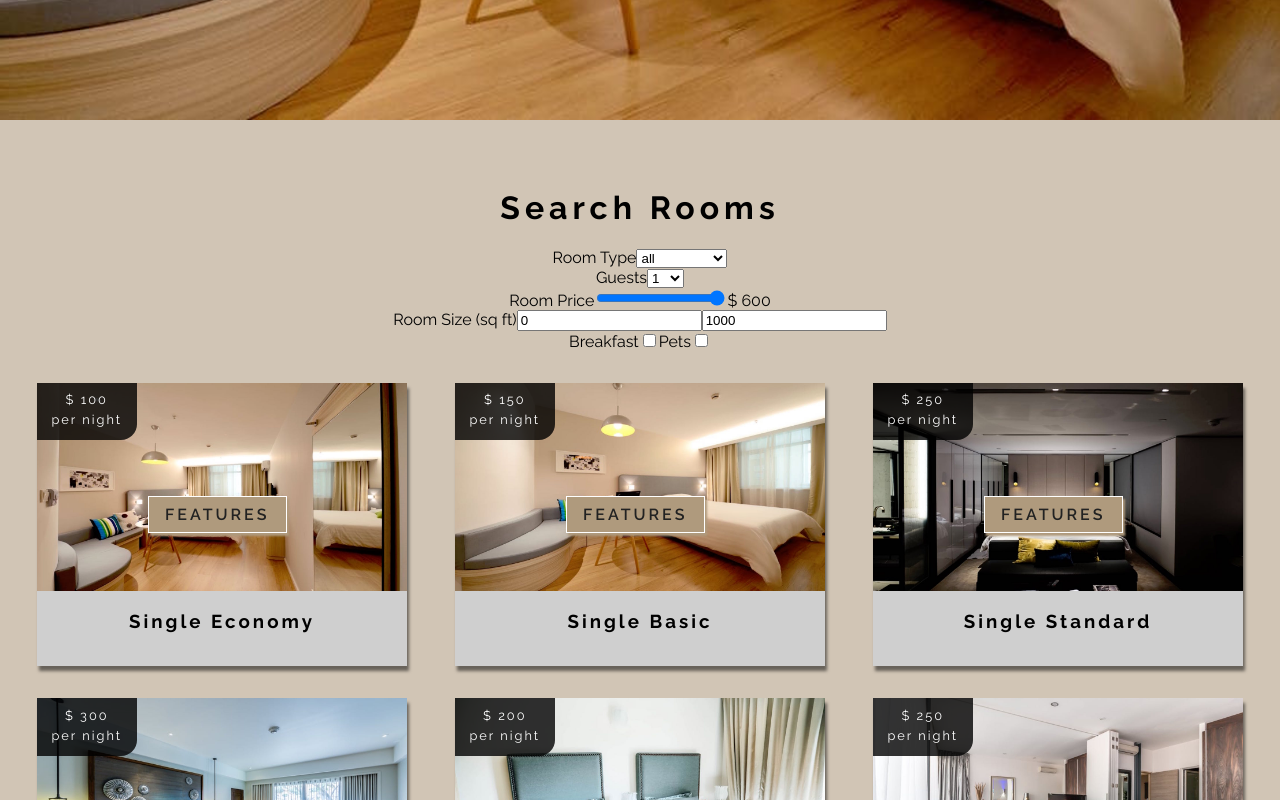
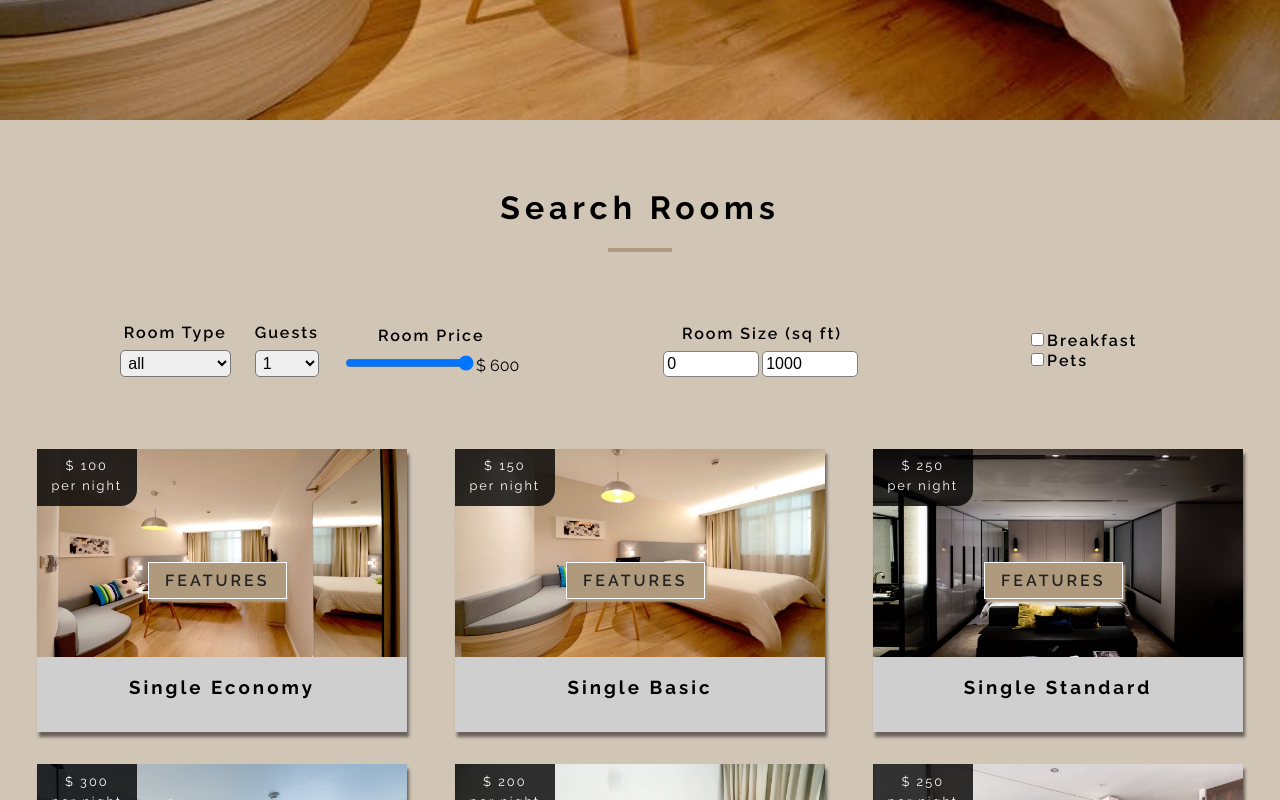
Before and after one commit to zaremakayasova/Margarita-Hotel, a React (Create React App) app: page /rooms in a window 1280 px wide. Shown: the part 680-1480 px from the top of the page. Built offline with nearby package versions, Linux system fonts and the light colour scheme.

Commit message:
styled RoomsFilter component and added media queries

```diff
--- a/src/components/RoomsContainer/RoomsContainer.css
+++ b/src/components/RoomsContainer/RoomsContainer.css
@@ -1,5 +1,12 @@
 .empty-search {
     background-color: #d1c5b5;
+    text-align: center;
+    padding: 0 1rem 3rem 1rem;
+}
+
+.empty-search h2 {
+    text-transform: capitalize;
+    margin-bottom: 0;
 }
 
 .rooms-container {
--- a/src/components/RoomsContainer/RoomsContainer.jsx
+++ b/src/components/RoomsContainer/RoomsContainer.jsx
@@ -9,7 +9,7 @@ const RoomsContainer = ({ sortedRooms }) => {
         return (
             <div className='empty-search'>
                 <RoomsFilter />
-                <h3>Unfortunately no rooms matched your search parameters...</h3>
+                <h2>Unfortunately no rooms matched your search parameters...</h2>
             </div>
         );
     }
--- a/src/components/RoomsFilter/RoomsFilter.css
+++ b/src/components/RoomsFilter/RoomsFilter.css
@@ -1,8 +1,118 @@
 .rooms-filter {
     background-color: #d1c5b5;
-    padding: 3rem 3rem 1rem 3rem;
+    padding: 2rem 1rem 0.5rem 1rem;
+    text-align: center;
 }
 
 .rooms-filter h1 {
     letter-spacing: 5px;
 }
+
+.rooms-filter hr {
+    width: 15%;
+    border: 2px solid #af9a7d;
+    background-color: #af9a7d;
+}
+
+.rooms-filter-container {
+    display: flex;
+    flex-direction: column;
+    padding: 3rem 2rem 0.5rem 2rem;
+}
+
+.rooms-filter select {
+    width: 80%;
+    font-size: 1rem;
+    padding: 0.5rem;
+    outline: none;
+    border-radius: 5px;
+    cursor: pointer;
+}
+
+.rooms-filter .price-filter input {
+    cursor: pointer;
+}
+
+.rooms-filter .size-filter input {
+    width: 30%;
+    padding: 0.5rem;
+    font-size: 1rem;
+    outline: none;
+    border: 1px solid gray;
+    margin-right: 0.2rem;
+    border-radius: 5px;
+    cursor: pointer;
+}
+
+.rooms-filter label {
+    display: block;
+    font-weight: 600;
+    margin-top: 1rem;
+    margin-bottom: 0.5rem;
+    letter-spacing: 2px;
+}
+
+.rooms-filter .pets-breakfast {
+    padding: 2rem;
+    text-align: left;
+}
+
+.rooms-filter .pets-breakfast input {
+    cursor: pointer;
+}
+
+.rooms-filter .breakfast-label {
+    display: inline;
+}
+
+.rooms-filter .pets-label {
+    display: inline;
+}
+
+@media screen and (min-width: 576px) {
+    .rooms-filter select {
+        width: 50%;
+    }
+
+    .rooms-filter .size-filter input {
+        width: 20%;
+    }
+    .rooms-filter .pets-breakfast {
+        text-align: center;
+    }
+}
+
+@media screen and (min-width: 992px) {
+    .rooms-filter {
+        padding: 3rem 3rem 1rem 3rem;
+    }
+
+    .rooms-filter hr {
+        width: 5%;
+    }
+
+    .rooms-filter-container {
+        flex-direction: row;
+        justify-content: space-evenly;
+        align-items: center;
+        padding: 3rem 3rem 1.5rem 3rem;
+    }
+
+    .rooms-filter select {
+        width: 100%;
+        padding: 0.2rem;
+    }
+
+    .rooms-filter .size-filter input {
+        padding: 0.2rem;
+    }
+
+    .rooms-filter label {
+        margin-top: unset;
+    }
+
+    .rooms-filter .pets-breakfast {
+        padding: 1.4rem;
+        text-align: left;
+    }
+}
--- a/src/components/RoomsFilter/RoomsFilter.jsx
+++ b/src/components/RoomsFilter/RoomsFilter.jsx
@@ -36,6 +36,8 @@ const RoomsFilter = ({ filterRoomTypes, filterRoomCapacity, filterPriceRange, fi
     return (
         <div className='rooms-filter'>
             <h1>Search Rooms</h1>
+            <hr />
+            <div className='rooms-filter-container'>
                 <div className='type-filter'>
                     <label htmlFor='type-filter'>Room Type</label>
                     <select id='type-filter' onChange={handleRoomTypes}>
@@ -56,6 +58,7 @@ const RoomsFilter = ({ filterRoomTypes, filterRoomCapacity, filterPriceRange, fi
                         <option value='5'>5</option>
                         <option value='6'>6</option>
                         <option value='10'>10</option>
+                        <option value='11'>11</option>
                     </select>
                 </div>
                 <div className='price-filter'>
@@ -69,10 +72,15 @@ const RoomsFilter = ({ filterRoomTypes, filterRoomCapacity, filterPriceRange, fi
                     <input type='number' id='size-filter' value={maxSize} onChange={handleMaxSize} />
                 </div>
                 <div className='pets-breakfast'>
-                <label htmlFor='breakfast'>Breakfast</label>
+                    <div>
                         <input type='checkbox' id='breakfast' checked={breakfast} onChange={handleBreakfast} />
-                <label htmlFor='pets'>Pets</label>
+                        <label htmlFor='breakfast' className='breakfast-label'>Breakfast</label>
+                    </div>
+                    <div>
                         <input type='checkbox' id='pets' checked={pets} onChange={handlePets} />
+                        <label htmlFor='pets' className='pets-label'>Pets</label>
+                    </div>
+                </div>
             </div>
         </div>
     );
--- a/src/redux/rooms/rooms.reducer.js
+++ b/src/redux/rooms/rooms.reducer.js
@@ -2,70 +2,66 @@ import RoomsActionTypes from './rooms.types';
 import roomsData from './data';
 
 const INITIAL_STATE = {
+    rooms: roomsData,
     sortedRooms: roomsData,
-    tempRooms: roomsData,
+    type: 'all',
+    capacity: 1,
     price: 600,
+    minPrice: 0,
+    maxPrice: 0,
     minSize: 0,
     maxSize: 1000,
     breakfast: false,
     pets: false
-}
-
-const filterType = (tempRooms, payload) => {
-    if (payload !== 'all') {
-        return tempRooms.filter(room => room.fields.type === payload);
-    };
-    return tempRooms;
 };
 
-const filterCapacity = (tempRooms, payload) => {
-    if (payload !== 1) {
-        return tempRooms.filter(room => room.fields.capacity === payload);
-    };
-    return tempRooms;
-};
+const filterRooms = (rooms, type, capacity, price, minSize, maxSize, breakfast, pets) => {
 
-const filterPrice = (tempRooms, payload) => {
-    return tempRooms.filter(room => room.fields.price <= payload);
-};
-
-const filterSize = (tempRooms, minSize, maxSize) => {
-    return tempRooms.filter(room => room.fields.size >= minSize && room.fields.size <= maxSize);
-};
-
-const filterBreakfast = (tempRooms, breakfast) => {
-    if (breakfast === false) {
-        return tempRooms.filter(room => room.fields.breakfast === true);
+    let tempRooms = [...rooms];
+    // filter by type
+    if (type !== "all") {
+        tempRooms = tempRooms.filter(room => room.fields.type === type);
+    }
+    // filter by capacity
+    if (capacity !== 1) {
+        tempRooms = tempRooms.filter(room => room.fields.capacity >= capacity);
+    }
+    // filter by price
+    tempRooms = tempRooms.filter(room => room.fields.price <= price);
+    //filter by size
+    tempRooms = tempRooms.filter(
+        room => room.fields.size >= minSize && room.fields.size <= maxSize
+    );
+    //filter by breakfast
+    if (breakfast) {
+        tempRooms = tempRooms.filter(room => room.fields.breakfast === true);
+    }
+    //filter by pets
+    if (pets) {
+        tempRooms = tempRooms.filter(room => room.fields.pets === true);
     }
     return tempRooms;
 };
-
-const filterPets = (tempRooms, pets) => {
-    if (pets === false) {
-        return tempRooms.filter(room => room.fields.pets === true);
-    }
-    return tempRooms;
-};
-
 
 const roomsReducer = (state = INITIAL_STATE, action) => {
     switch (action.type) {
         case RoomsActionTypes.FILTER_ROOM_TYPES:
             return {
                 ...state,
-                sortedRooms: filterType(state.tempRooms, action.payload)
+                sortedRooms: filterRooms(state.rooms, action.payload, state.capacity, state.price, state.minSize, state.maxSize, state.breakfast, state.pets)
             };
         case RoomsActionTypes.FILTER_ROOM_CAPACITY:
             return {
                 ...state,
-                sortedRooms: filterCapacity(state.tempRooms, action.payload)
+                sortedRooms: filterRooms(state.rooms, state.type, action.payload, state.price, state.minSize, state.maxSize, state.breakfast, state.pets)
             };
         case RoomsActionTypes.FILTER_PRICE_RANGE:
             return {
                 ...state,
-                sortedRooms: filterPrice(state.tempRooms, action.payload),
-                price: action.payload
+                price: action.payload,
+                sortedRooms: filterRooms(state.rooms, state.type, state.capacity, action.payload, state.minSize, state.maxSize, state.breakfast, state.pets)
             };
+
         case RoomsActionTypes.FILTER_MIN_SIZE:
             return {
                 ...state,
@@ -75,20 +71,20 @@ const roomsReducer = (state = INITIAL_STATE, action) => {
             return {
                 ...state,
                 maxSize: action.payload,
-                sortedRooms: filterSize(state.tempRooms, state.minSize, action.payload)
+                sortedRooms: filterRooms(state.rooms, state.type, state.capacity, state.price, state.minSize, action.payload, state.breakfast, state.pets)
             };
         case RoomsActionTypes.FILTER_BREAFAST:
             return {
                 ...state,
                 breakfast: !state.breakfast,
-                sortedRooms: filterBreakfast(state.tempRooms, state.breakfast)
+                sortedRooms: filterRooms(state.rooms, state.type, state.capacity, state.price, state.minSize, state.maxSize, !state.breakfast, state.pets)
             };
         case RoomsActionTypes.FILTER_PETS:
             return {
                 ...state,
                 pets: !state.pets,
-                sortedRooms: filterPets(state.tempRooms, state.pets)
-            };
+                sortedRooms: filterRooms(state.rooms, state.type, state.capacity, state.price, state.minSize, state.maxSize, state.breakfast, !state.pets)
+            }
         default:
             return state;
     }
```
Lines whose indentation alone changed are shown as unchanged.
